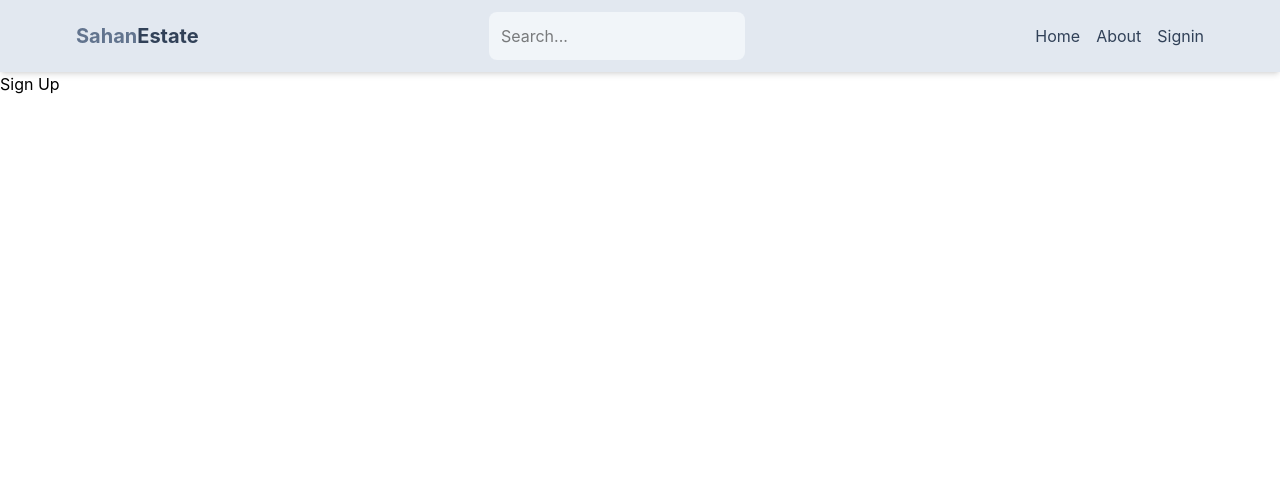
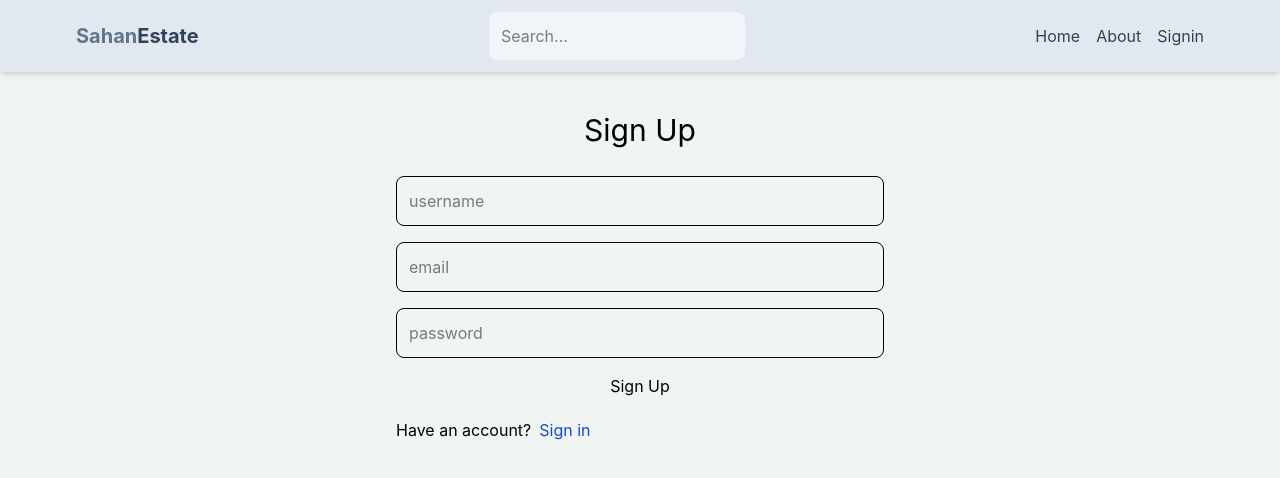
Before and after one commit to natshanay/mern-estateses, a React (Vite) app in the folder client/: page /sign-up in a window 1280 px wide. Shown: the top 478 px of the page. Built offline with nearby package versions, Linux system fonts and the light colour scheme.

Commit message:
complete sign up page ui

```diff
--- a/client/src/index.css
+++ b/client/src/index.css
@@ -1 +1,7 @@
 @import "tailwindcss";
+
+
+body{
+    background-color: rgb(241,245,241);
+
+}
--- a/client/src/pages/SignUp.jsx
+++ b/client/src/pages/SignUp.jsx
@@ -1,9 +1,21 @@
 import React from 'react'
+import { Link } from 'react-router-dom'
 
 export default function SignUp() {
   return (
-    <div>
-      Sign Up
+    <div className='p-3 max-w-lg  mx-auto'>
+      <h1 className="text-3xl text-center font-swmibold my-7">Sign Up</h1>
+      <form className="flex flex-col gap-4">
+        <input type="text" placeholder="username" className="border p-3 rounded-lg" id="username"/>
+        <input type="email" placeholder="email" className="border p-3 rounded-lg" id="eamil"/>
+        <input type="password" placeholder="password" className="border p-3 rounded-lg" id="password"/>
+        <button classsName="bg-sslate-700 text-white p-3 rounded-lg uppercase hover:opacity-95 disabled:opacity-80">Sign Up</button>
+
+      </form>
+      <div className="flex gap-2 mt-5">
+        <p>Have an account?</p>
+        <Link to={"/sign-in"} className="text-blue-700">Sign in</Link>
+      </div>
     </div>
   )
 }
```
